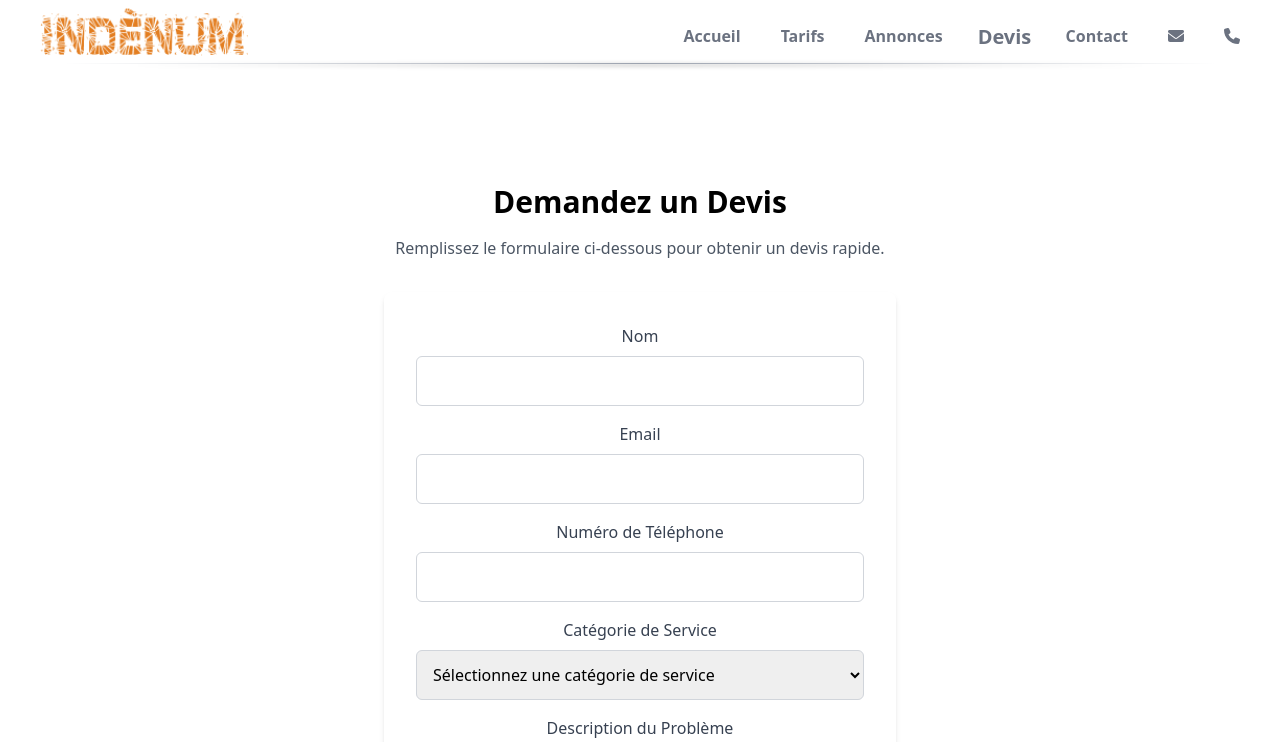
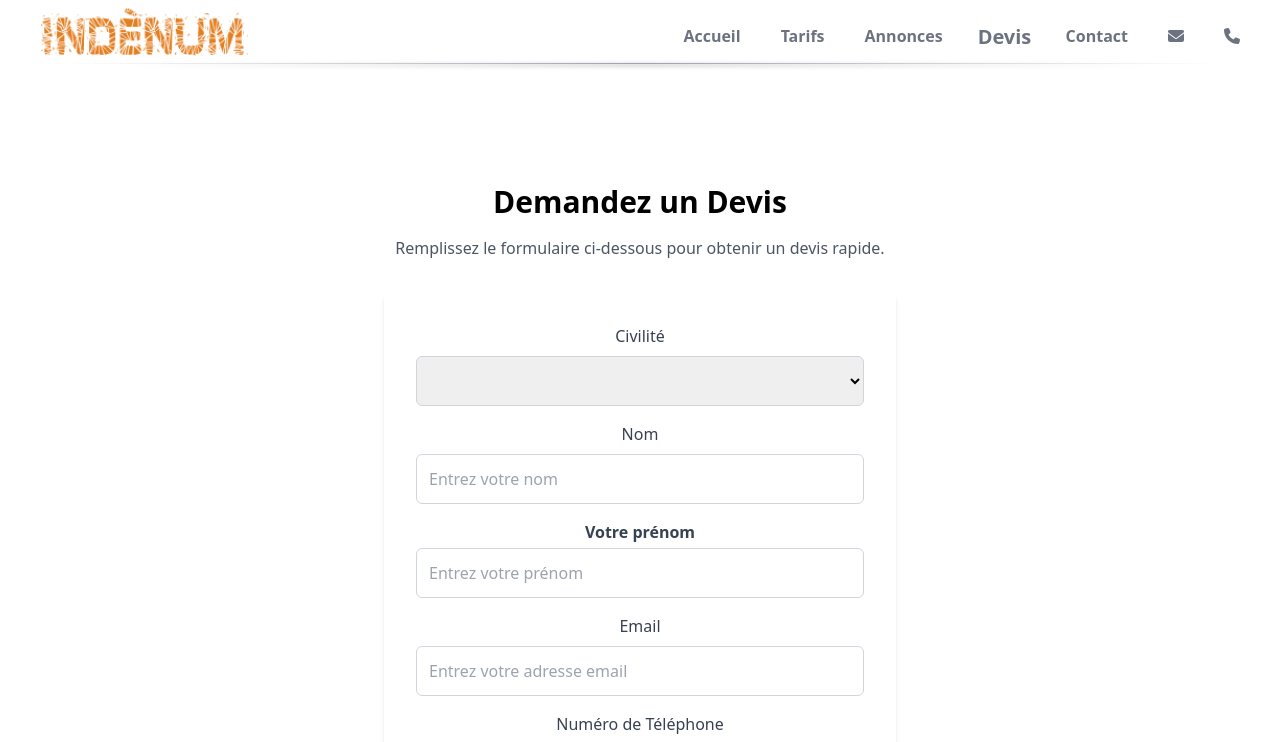
Before and after one commit to jo33200/indenum, a React (Vite) app: page /quote in a window 1280 px wide. Shown: the top 742 px of the page. Built offline with nearby package versions, Linux system fonts and the light colour scheme.

Commit message:
Enhance QuoteForm component by adding civility and firstname fields for improved user input and experience

```diff
--- a/src/components/common/QuoteForm.jsx
+++ b/src/components/common/QuoteForm.jsx
@@ -4,7 +4,9 @@ import emailjs from "emailjs-com";
 
 const RequestQuote = () => {
   const [contactData, setContactData] = useState({
+    civility: "",
     name: "",
+    firstname: "",
     email: "",
     phone: "",
     deviceType: "",
@@ -42,7 +44,9 @@ const RequestQuote = () => {
       .then(() => {
         alert("Votre message a bien été envoyé !");
         setContactData({
+          civility: "",
           name: "",
+          firstname: "",
           email: "",
           phone: "",
           deviceType: "",
@@ -61,6 +65,26 @@ const RequestQuote = () => {
         Remplissez le formulaire ci-dessous pour obtenir un devis rapide.
       </p>
       <form className="w-full max-w-lg rounded-lg bg-white p-8 shadow-md">
+        <div className="mb-4">
+          <label className="mb-2 block text-gray-700" htmlFor="civility">
+            Civilité
+          </label>
+          <select
+            id="civility"
+            name="civility"
+            value={contactData.civility}
+            onChange={handleChange}
+            className="w-full rounded-md border border-gray-300 p-3 focus:outline-none focus:ring-2 focus:ring-blue-500"
+            autoComplete="honorific-prefix"
+            required
+          >
+            <option value=""></option>
+            <option value="Monsieur">Monsieur</option>
+            <option value="Madame">Madame</option>
+            <option value="Autres">Autres</option>
+          </select>
+        </div>
+
         {/* Nom */}
         <div className="mb-4">
           <label className="mb-2 block text-gray-700" htmlFor="name">
@@ -73,8 +97,29 @@ const RequestQuote = () => {
             value={contactData.name}
             onChange={handleChange}
             className="w-full rounded-md border border-gray-300 p-3 focus:outline-none focus:ring-2 focus:ring-blue-500"
+            placeholder="Entrez votre nom"
             required
-            autoComplete="name"
+            autoComplete="family-name"
+          />
+        </div>
+
+        <div className="mb-4">
+          <label
+            htmlFor="name"
+            className="mb-1 block font-semibold text-gray-700"
+          >
+            Votre prénom
+          </label>
+          <input
+            type="text"
+            id="firstname"
+            name="firstname"
+            value={contactData.firstname}
+            onChange={handleChange}
+            className="w-full rounded-md border border-gray-300 p-3 focus:outline-none focus:ring-2 focus:ring-blue-500"
+            placeholder="Entrez votre prénom"
+            required
+            autoComplete="given-name"
           />
         </div>
 
@@ -90,6 +135,7 @@ const RequestQuote = () => {
             value={contactData.email}
             onChange={handleChange}
             className="w-full rounded-md border border-gray-300 p-3 focus:outline-none focus:ring-2 focus:ring-blue-500"
+            placeholder="Entrez votre adresse email"
             required
             autoComplete="email"
           />
@@ -107,6 +153,7 @@ const RequestQuote = () => {
             value={contactData.phone}
             onChange={handleChange}
             className="w-full rounded-md border border-gray-300 p-3 focus:outline-none focus:ring-2 focus:ring-blue-500"
+            placeholder="Entrez votre numéro de téléphone"
             required
             autoComplete="tel"
           />
@@ -175,6 +222,7 @@ const RequestQuote = () => {
                 value={contactData.model}
                 onChange={handleChange}
                 className="w-full rounded-md border border-gray-300 p-3 focus:outline-none focus:ring-2 focus:ring-blue-500"
+                placeholder="Entrez le modèle de votre appareil"
                 required
                 autoComplete="text"
               />
@@ -193,6 +241,7 @@ const RequestQuote = () => {
             onChange={handleChange}
             rows="4"
             className="w-full rounded-md border border-gray-300 p-3 focus:outline-none focus:ring-2 focus:ring-blue-500"
+            placeholder="décrivez votre problème ici"
             required
           ></textarea>
         </div>
```
